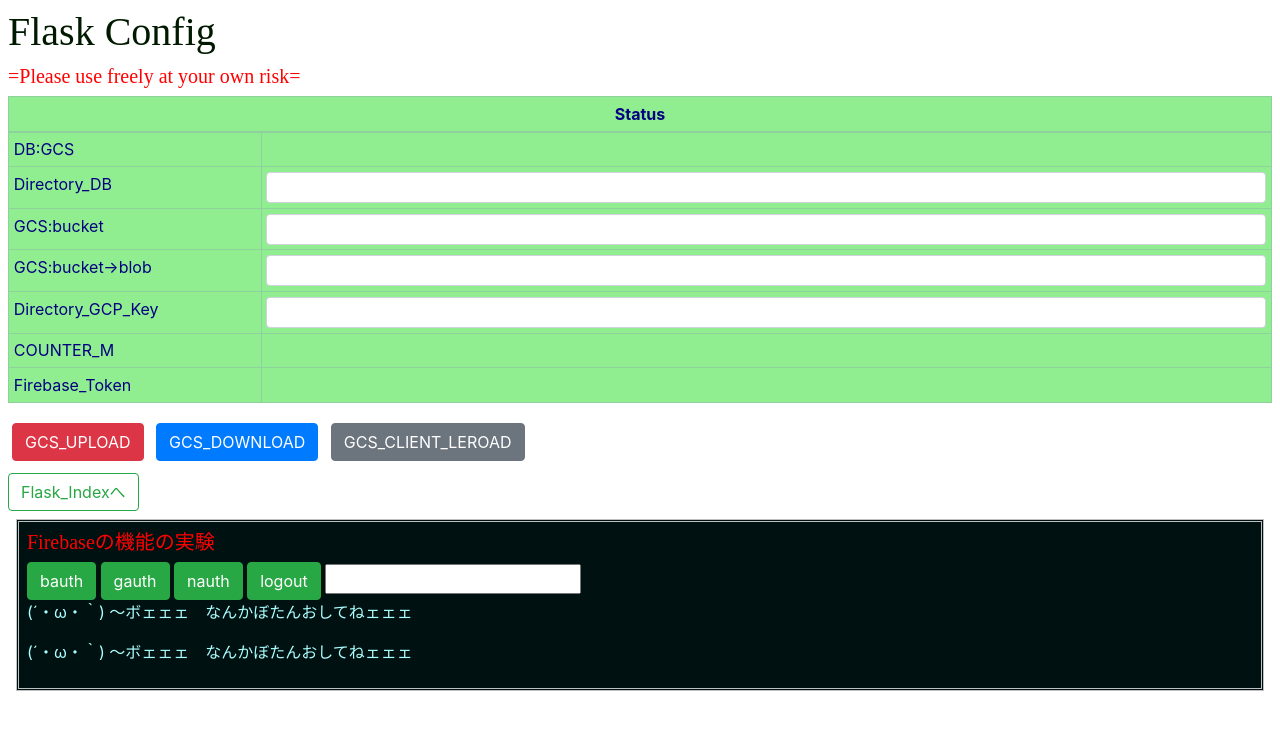
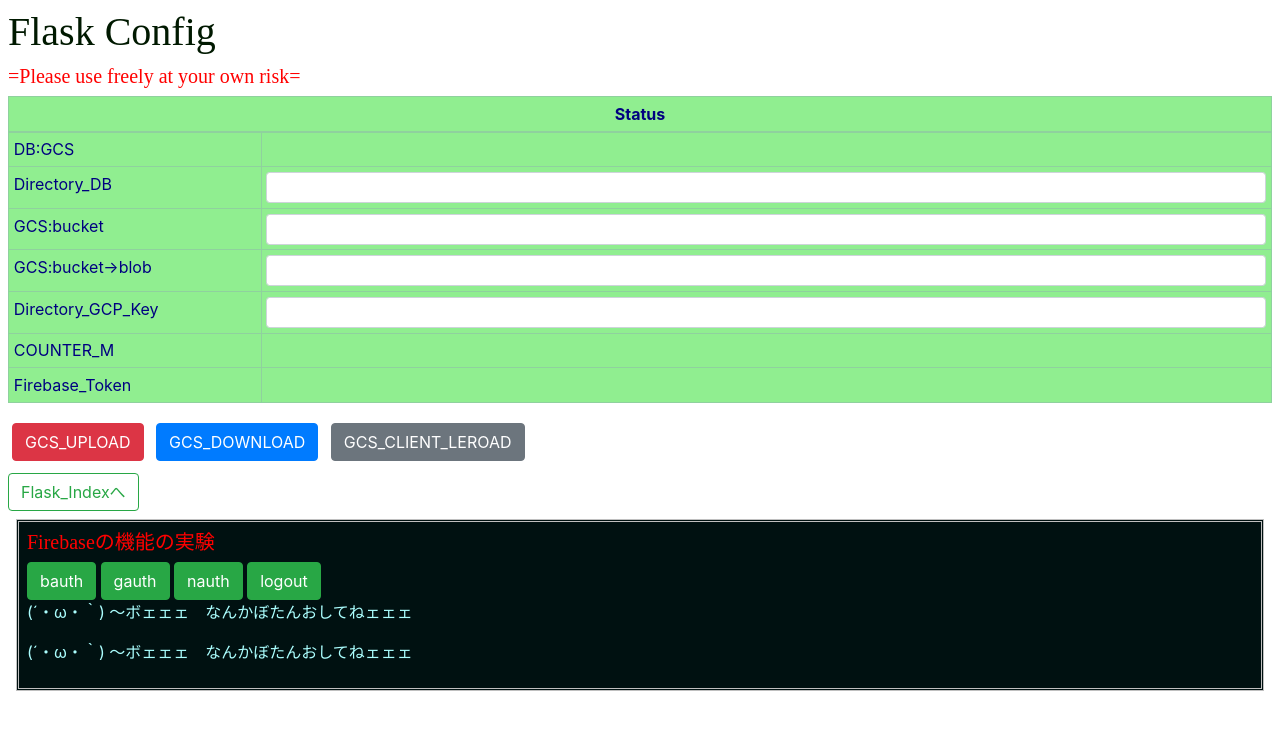
Before and after one commit to jSm449g4d/web_by_flask, a Python web app: template flask/templates/config.html in a window 1280 px wide. Shown: the top 730 px of the page. Run offline with Jinja, Linux system fonts and the light colour scheme; the template is opened without the code that fills it, so the values that code supplies are empty; some libraries are stand-ins or nearby versions.

Commit message:
Add files via upload

```diff
--- a/flask/templates/config.html
+++ b/flask/templates/config.html
@@ -18,7 +18,7 @@
 
     <body>
         <div class="m-2">
-            <form method="post" enctype="multipart/form-data" style="display:inline;" onsubmit="onsubmit_rewritevalue_fbtoken();">
+            <form method="post" enctype="multipart/form-data" style="display:inline;">
                 <h1 style="color:#001900;font-family:serif">Flask Config</h1>
                 <h5 style="color:red;font-family:'';">=Please use freely at your own risk=</h5>
 
@@ -81,7 +81,7 @@
                     <input type="button" value="gauth" class="btn btn-success" onclick="auth_google();" />
                     <input type="button" value="nauth" class="btn btn-success" onclick="firebase.auth().signInAnonymously();" />
                     <input type="button" value="logout" class="btn btn-success" onclick="firebase.auth().signOut();" />
-                    <input type="text" id="fbtoken" name="fbtoken" value="">
+                    <input type="hidden" id="fbtoken" name="fbtoken" value="{{FBTOKEN}}">
                     <!-- {{FBTOKEN}} -->
                     <p id="authdoc2">
                         (´・ω・｀) ～ボェェェ　なんかぼたんおしてねェェェ</p>
```
